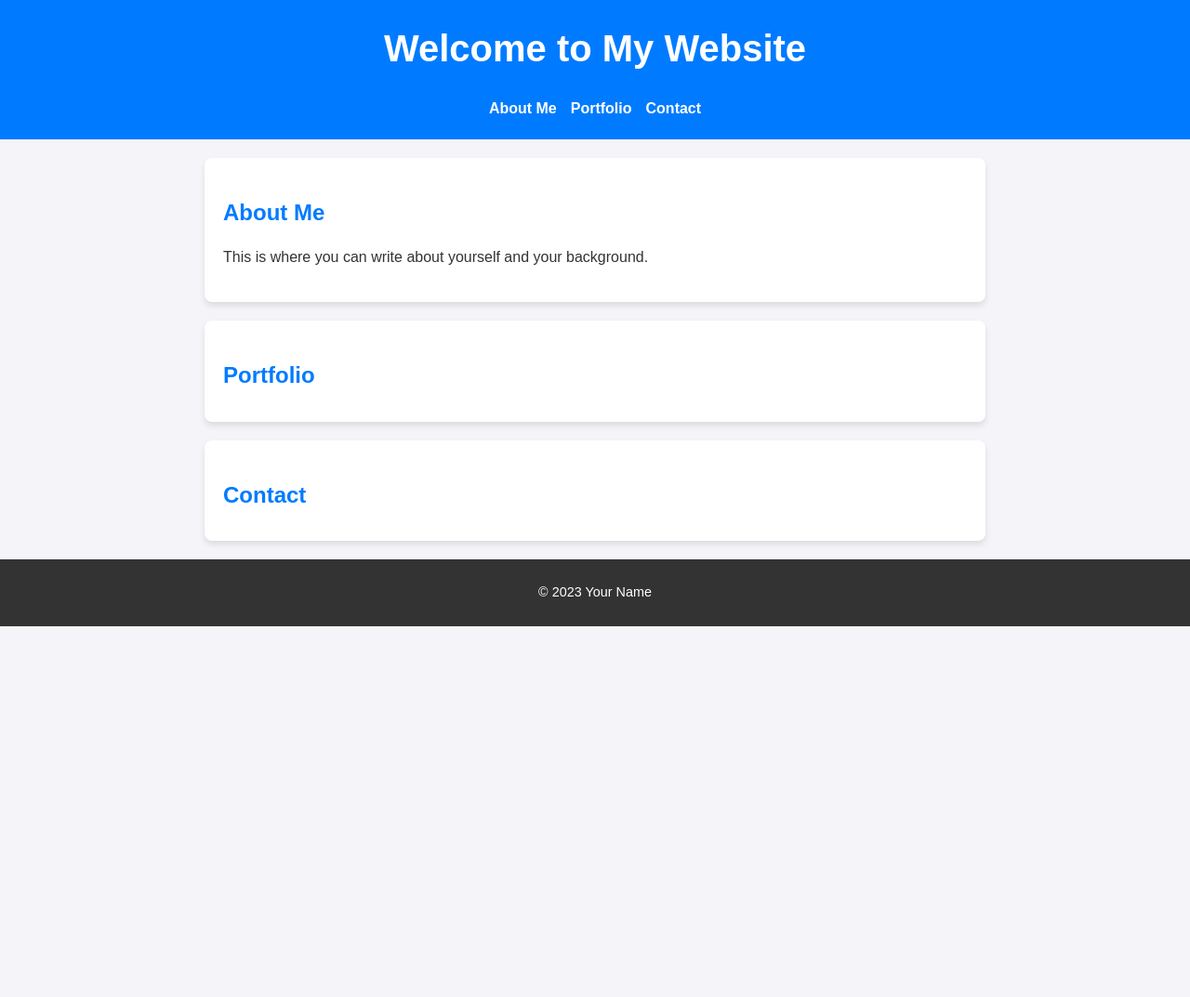
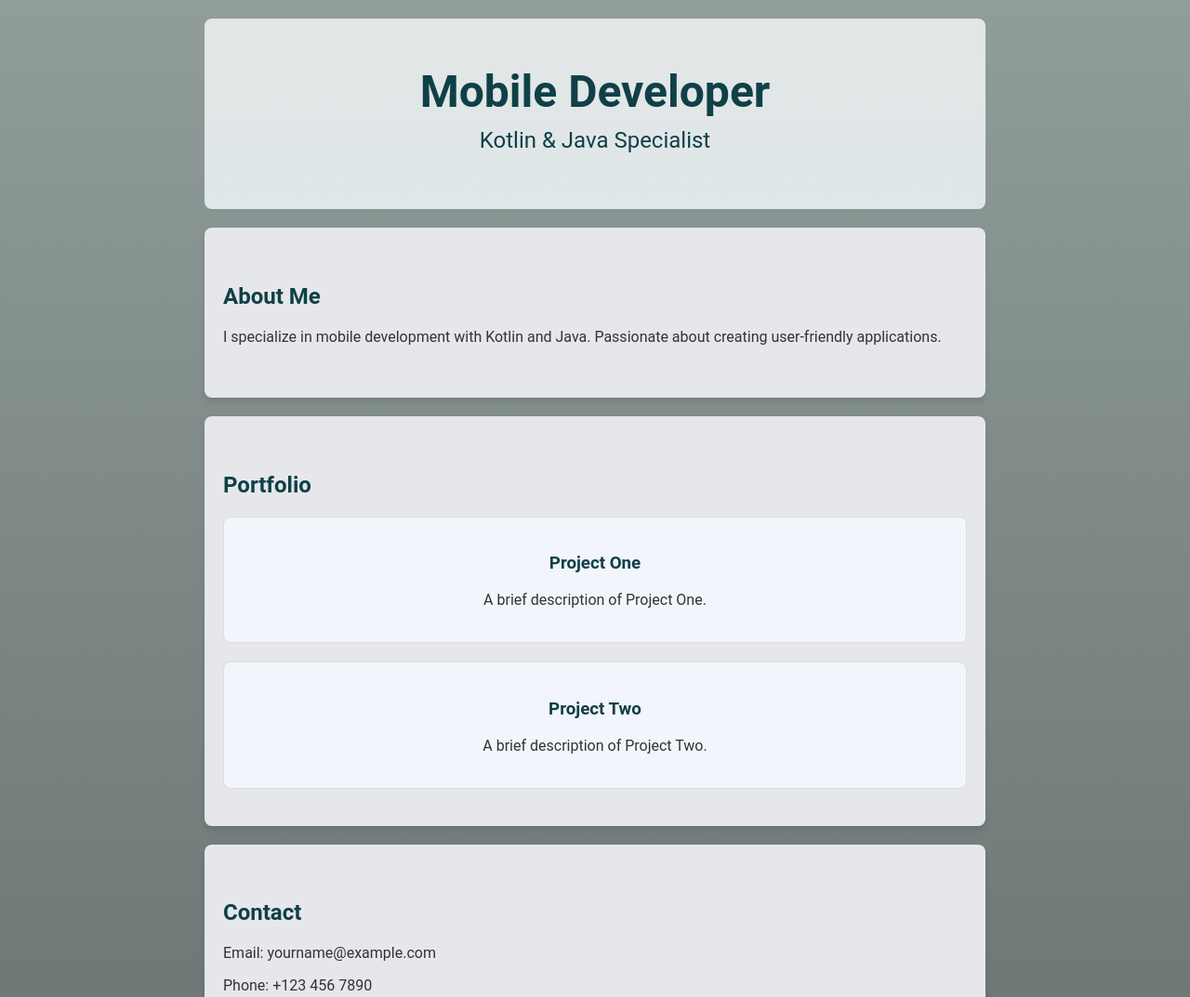
Before and after one commit to Tyomnayark/Tyomnayark.github.io, a plain HTML site: page index.html in a window 1280 px wide. Shown: the top 1073 px of the page at 93% size. Before the commit the page ends 800 px from the top, so only its background shows below. Drawn offline with Linux system fonts and the light colour scheme.

Commit message:
add styles

```diff
--- a/assets/style.css
+++ b/assets/style.css
@@ -1,86 +1,70 @@
-/* Общие стили */
 body {
-    font-family: Arial, sans-serif;
-    line-height: 1.6;
+    font-family: 'Roboto', sans-serif;
     margin: 0;
     padding: 0;
     color: #333;
-    background-color: #f4f4f9;
+    background: linear-gradient(to bottom, #909d9a, rgb(106, 115, 114));
 }
 
-/* Заголовок */
-header {
-    background-color: #007bff;
-    color: white;
-    padding: 20px 10px;
+.main-header {
+    background: linear-gradient(to bottom, #e3e6e5, #dfe7ea);
+    color: #104047;
+    text-align: center;
+    padding: 50px 20px;
+    max-width: 800px;
+    margin: 20px auto;
+    border-radius: 8px;
+}
+
+.main-header h1 {
+    font-size: 3em;
+    margin: 0;
+}
+
+.main-header p {
+    font-size: 1.5em;
+    margin: 10px 0;
+}
+
+.about-section,
+.portfolio-section,
+.contact-section {
+    padding: 40px 20px;
+    max-width: 800px;
+    margin: 20px auto;
+    background: #e5e7ea;
+    border-radius: 8px;
+    box-shadow: 0 4px 6px rgba(0, 0, 0, 0.1);
+}
+
+.about-section h2,
+.portfolio-section h2,
+.contact-section h2 {
+    color: #104047;
+}
+
+.portfolio-grid {
+    display: flex;
+    gap: 20px;
+    flex-wrap: wrap;
+}
+
+.portfolio-item {
+    background: #f2f5fb;
+    border: 1px solid #ddd;
+    border-radius: 8px;
+    padding: 20px;
+    flex: 1 1 calc(50% - 20px);
     text-align: center;
 }
 
-header h1 {
-    margin: 0;
-    font-size: 2.5em;
+.portfolio-item h3 {
+    color: #104047;
 }
 
-/* Навигация */
-nav ul {
-    list-style: none;
-    padding: 0;
-    margin: 20px 0 0;
-    display: flex;
-    justify-content: center;
-    gap: 15px;
-}
-
-nav ul li {
-    display: inline;
-}
-
-nav ul li a {
-    color: white;
-    text-decoration: none;
-    font-weight: bold;
-}
-
-nav ul li a:hover {
-    text-decoration: underline;
-}
-
-/* Секции */
-section {
-    padding: 20px;
-    margin: 20px auto;
-    max-width: 800px;
-    background: white;
-    box-shadow: 0 4px 6px rgba(0, 0, 0, 0.1);
-    border-radius: 8px;
-}
-
-section h2 {
-    color: #007bff;
-    margin-bottom: 10px;
-}
-
-/* Портфолио */
-#portfolio {
-    display: grid;
-    grid-template-columns: repeat(auto-fit, minmax(250px, 1fr));
-    gap: 20px;
-}
-
-#portfolio div {
-    padding: 10px;
-    background: #f9f9f9;
-    border: 1px solid #ddd;
-    border-radius: 8px;
-    text-align: center;
-}
-
-/* Footer */
 footer {
     text-align: center;
-    padding: 10px;
     background: #333;
     color: white;
-    margin-top: 20px;
-    font-size: 0.9em;
+    padding: 10px;
 }
--- a/index.html
+++ b/index.html
@@ -3,41 +3,44 @@
 <head>
     <meta charset="UTF-8">
     <meta name="viewport" content="width=device-width, initial-scale=1.0">
-    <title>Your Page Title</title>
+    <title>Portfolio</title>
     <link rel="stylesheet" href="assets/style.css">
-
 </head>
 <body>
-    <header>
-        <h1>Welcome to My Website</h1>
-        <nav>
-            <ul>
-                <li><a href="#about">About Me</a></li>
-                <li><a href="#portfolio">Portfolio</a></li>
-                <li><a href="#contact">Contact</a></li>
-            </ul>
-        </nav>
+    <header class="main-header">
+        <h1>Mobile Developer</h1>
+        <p>Kotlin & Java Specialist</p>
     </header>
 
-    <section id="about">
+    <main>
+        <section id="about" class="about-section">
             <h2>About Me</h2>
-        <p>This is where you can write about yourself and your background.</p>
+            <p>I specialize in mobile development with Kotlin and Java. Passionate about creating user-friendly applications.</p>
         </section>
 
-    <section id="portfolio">
+        <section id="portfolio" class="portfolio-section">
             <h2>Portfolio</h2>
-
+            <div class="portfolio-grid">
+                <div class="portfolio-item">
+                    <h3>Project One</h3>
+                    <p>A brief description of Project One.</p>
+                </div>
+                <div class="portfolio-item">
+                    <h3>Project Two</h3>
+                    <p>A brief description of Project Two.</p>
+                </div>
+            </div>
         </section>
 
-    <section id="contact">
+        <section id="contact" class="contact-section">
             <h2>Contact</h2>
-
+            <p>Email: yourname@example.com</p>
+            <p>Phone: +123 456 7890</p>
         </section>
+    </main>
 
     <footer>
-        <p>&copy; 2023 Your Name</p>
+        <p>&copy; 2024 Your Name</p>
     </footer>
-
-    <script src="scripts.js"></script>
 </body>
 </html>
```
Lines whose indentation alone changed are shown as unchanged.
